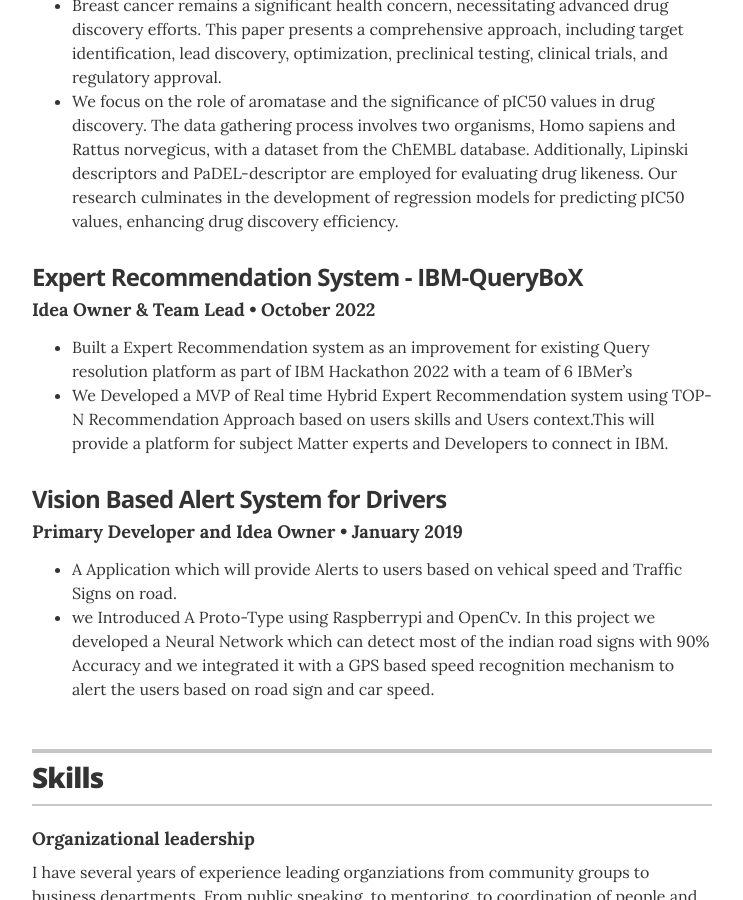
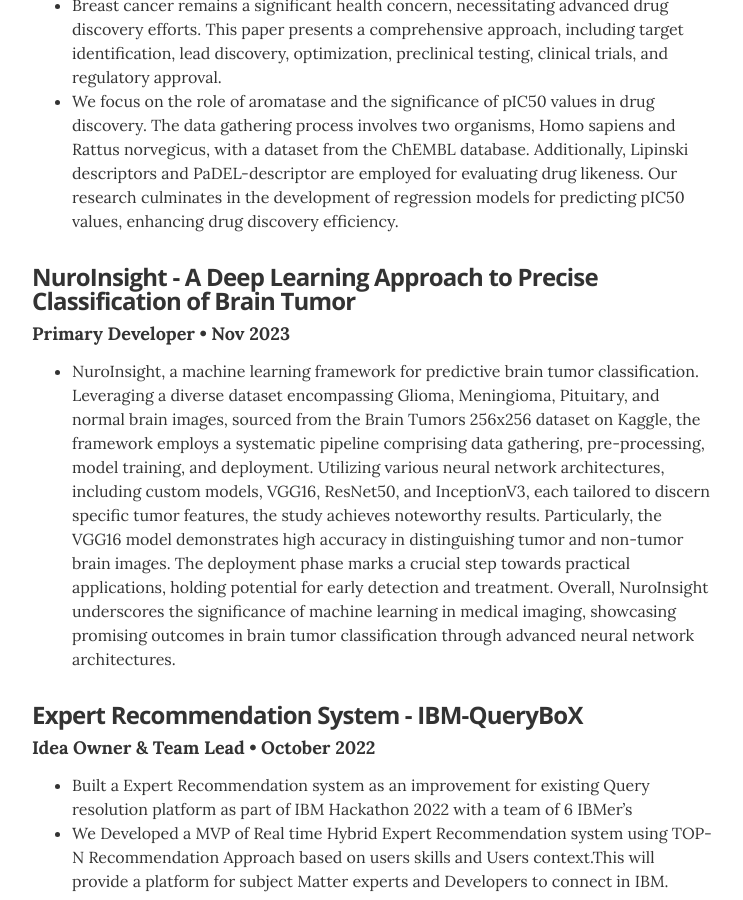
Before and after one commit to JUPUDI-VAMSI-KALYAN/Resume, a Jekyll site: the page built from index.html, in a window 1280 px wide and 900 px high, scrolled down 2540 px. Shown: the whole window, without its empty margins (268-1011 px from the left). Built offline with Jekyll 4.4.1, drawn with Linux system fonts in a browser that asks for light colours.

Commit message:
Update projects.yml

```diff
--- a/_data/projects.yml
+++ b/_data/projects.yml
@@ -7,6 +7,12 @@
   duration: Dec 2023
   # url: "#"
   description: <ul><li>Breast cancer remains a significant health concern, necessitating advanced drug discovery efforts. This paper presents a comprehensive approach, including target identification, lead discovery, optimization, preclinical testing, clinical trials, and regulatory approval. <li>We focus on the role of aromatase and the significance of pIC50 values in drug discovery. The data gathering process involves two organisms, Homo sapiens and Rattus norvegicus, with a dataset from the ChEMBL database. Additionally, Lipinski descriptors and PaDEL-descriptor are employed for evaluating drug likeness. Our research culminates in the development of regression models for predicting pIC50 values, enhancing drug discovery efficiency.<ul/>
+
+- project: NuroInsight - A Deep Learning Approach to Precise Classification of Brain Tumor
+  role: Primary Developer
+  duration: Nov 2023
+  # url: "#"
+  description: <ul><li>NuroInsight, a machine learning framework for predictive brain tumor classification. Leveraging a diverse dataset encompassing Glioma, Meningioma, Pituitary, and normal brain images, sourced from the Brain Tumors 256x256 dataset on Kaggle, the framework employs a systematic pipeline comprising data gathering, pre-processing, model training, and deployment. Utilizing various neural network architectures, including custom models, VGG16, ResNet50, and InceptionV3, each tailored to discern specific tumor features, the study achieves noteworthy results. Particularly, the VGG16 model demonstrates high accuracy in distinguishing tumor and non-tumor brain images. The deployment phase marks a crucial step towards practical applications, holding potential for early detection and treatment. Overall, NuroInsight underscores the significance of machine learning in medical imaging, showcasing promising outcomes in brain tumor classification through advanced neural network architectures.<ul/>
 
 - project: Expert Recommendation System - IBM-QueryBoX
   role: Idea Owner & Team Lead
```
